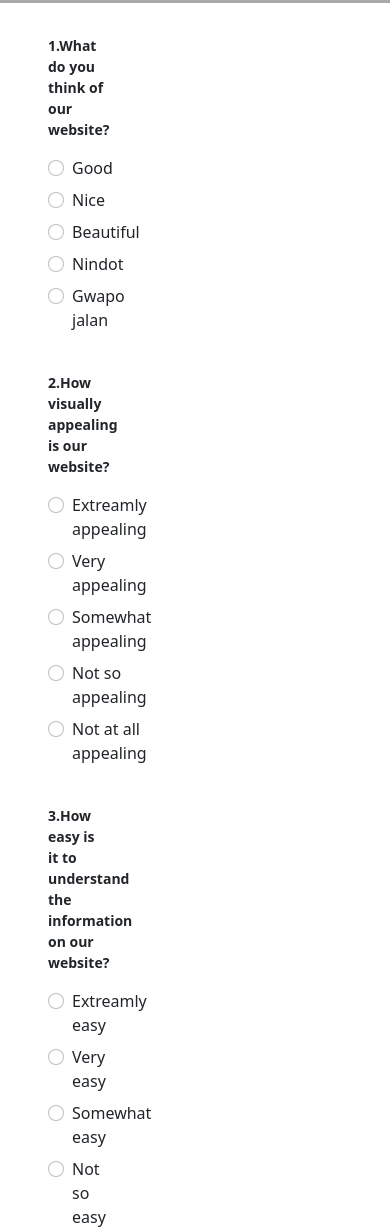
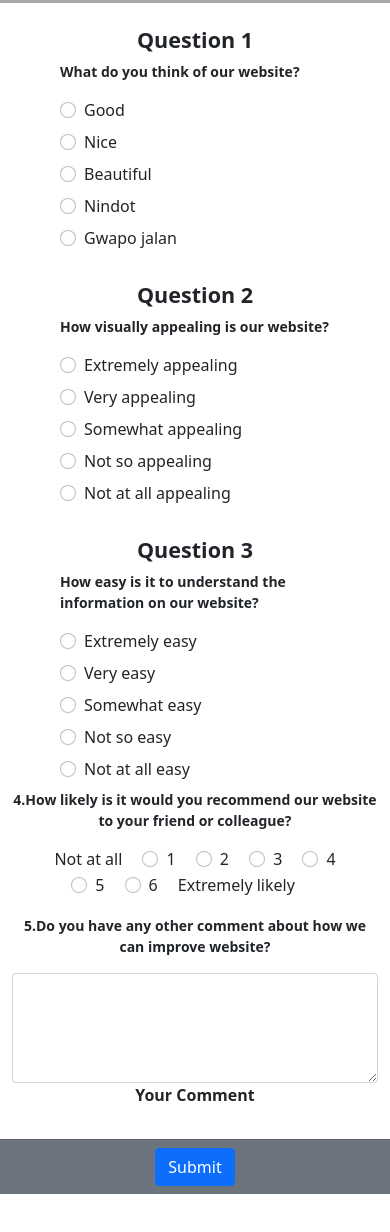
Before and after one commit to Monarchxx5/Portfolio2, a plain HTML site: page survey.html in a window 390 px wide. Shown: the part 425-1657 px from the top of the page. After the commit the page ends 1619 px from the top, so only its background shows below. Drawn offline with Linux system fonts and the light colour scheme; a web font is replaced by a local one.

Commit message:
Update survey.html

```diff
--- a/survey.html
+++ b/survey.html
@@ -45,10 +45,11 @@
     </form>
     </div>
     <div class="container-fluid" id="questions">
-    <div class="row col-5">
-        <h4 class="fw-bold text-center mt-4"></h4>
-        <form class=" px-5">
-          <p class="fw-bold">1.What do you think of our website?</p>
+      <div class="row">
+        <div class="col-md-4">
+          <h4 class="fw-bold text-center mt-4">Question 1</h4>
+          <form class="px-5">
+            <p class="fw-bold">What do you think of our website?</p>
             <div class="form-check mb-2">
               <input class="form-check-input" type="radio" name="exampleForm" id="radioExample1" />
               <label class="form-check-label" for="radioExample1">
@@ -68,29 +69,28 @@
               </label>
             </div>
             <div class="form-check mb-2">
-            <input class="form-check-input" type="radio" name="exampleForm" id="radioExample3" />
-            <label class="form-check-label" for="radioExample3">
+              <input class="form-check-input" type="radio" name="exampleForm" id="radioExample4" />
+              <label class="form-check-label" for="radioExample4">
                 Nindot
               </label>
             </div>
             <div class="form-check mb-2">
-            <input class="form-check-input" type="radio" name="exampleForm" id="radioExample3" />
-            <label class="form-check-label" for="radioExample3">
+              <input class="form-check-input" type="radio" name="exampleForm" id="radioExample5" />
+              <label class="form-check-label" for="radioExample5">
                 Gwapo jalan
               </label>
             </div>
           </form>
         </div>
 
-
-    <div class="row col-5">
-        <h4 class="fw-bold text-center mt-4"></h4>
-        <form class="  px-5" action="">
-          <p class="fw-bold">2.How visually appealing is our website?</p>
+        <div class="col-md-4">
+          <h4 class="fw-bold text-center mt-4">Question 2</h4>
+          <form class="px-5">
+            <p class="fw-bold">How visually appealing is our website?</p>
             <div class="form-check mb-2">
               <input class="form-check-input" type="radio" name="exampleForm" id="radioExample1" />
               <label class="form-check-label" for="radioExample1">
-              Extreamly appealing
+                Extremely appealing
               </label>
             </div>
             <div class="form-check mb-2">
@@ -106,27 +106,28 @@
               </label>
             </div>
             <div class="form-check mb-2">
-            <input class="form-check-input" type="radio" name="exampleForm" id="radioExample3" />
-            <label class="form-check-label" for="radioExample3">
+              <input class="form-check-input" type="radio" name="exampleForm" id="radioExample4" />
+              <label class="form-check-label" for="radioExample4">
                 Not so appealing
               </label>
             </div>
             <div class="form-check mb-2">
-            <input class="form-check-input" type="radio" name="exampleForm" id="radioExample3" />
-            <label class="form-check-label" for="radioExample3">
+              <input class="form-check-input" type="radio" name="exampleForm" id="radioExample5" />
+              <label class="form-check-label" for="radioExample5">
                 Not at all appealing
               </label>
             </div>
           </form>
         </div>
-    <div class="row col-5">
-        <h4 class="fw-bold text-center mt-4"></h4>
-        <form class="  px-5" action="">
-          <p class="fw-bold">3.How easy is it to understand the information on our website?</p>
+
+        <div class="col-md-4">
+          <h4 class="fw-bold text-center mt-4">Question 3</h4>
+          <form class="px-5">
+            <p class="fw-bold">How easy is it to understand the information on our website?</p>
             <div class="form-check mb-2">
               <input class="form-check-input" type="radio" name="exampleForm" id="radioExample1" />
               <label class="form-check-label" for="radioExample1">
-              Extreamly easy
+                Extremely easy
               </label>
             </div>
             <div class="form-check mb-2">
@@ -142,20 +143,22 @@
               </label>
             </div>
             <div class="form-check mb-2">
-            <input class="form-check-input" type="radio" name="exampleForm" id="radioExample3" />
-            <label class="form-check-label" for="radioExample3">
+              <input class="form-check-input" type="radio" name="exampleForm" id="radioExample4" />
+              <label class="form-check-label" for="radioExample4">
                 Not so easy
               </label>
             </div>
             <div class="form-check mb-2">
-            <input class="form-check-input" type="radio" name="exampleForm" id="radioExample3" />
-            <label class="form-check-label" for="radioExample3">
+              <input class="form-check-input" type="radio" name="exampleForm" id="radioExample5" />
+              <label class="form-check-label" for="radioExample5">
                 Not at all easy
               </label>
             </div>
           </form>
         </div>
       </div>
+    </div>
+
 <div class="container-fluid">
 <div class="mx-0 mx-sm-auto">
     <div class="text-center">
@@ -163,10 +166,9 @@
         <strong>4.How likely is it would you recommend our website to your friend or colleague?</strong>
       </p>
     </div>
-
     <div class="text-center mb-3">
       <div class="d-inline mx-3">
-        Not at all likely
+        Not at all
       </div>
 
       <div class="form-check form-check-inline">
@@ -206,7 +208,7 @@
 
       </div>
       <div class="d-inline me-4">
-        Extreamly likely
+        Extremely likely
       </div>
     </div>
   </div>
```
Lines whose indentation alone changed are shown as unchanged.
